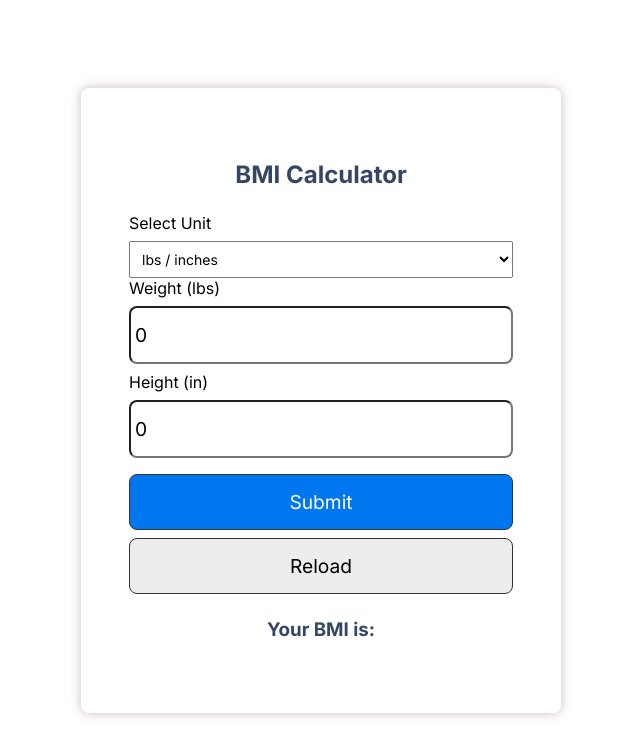
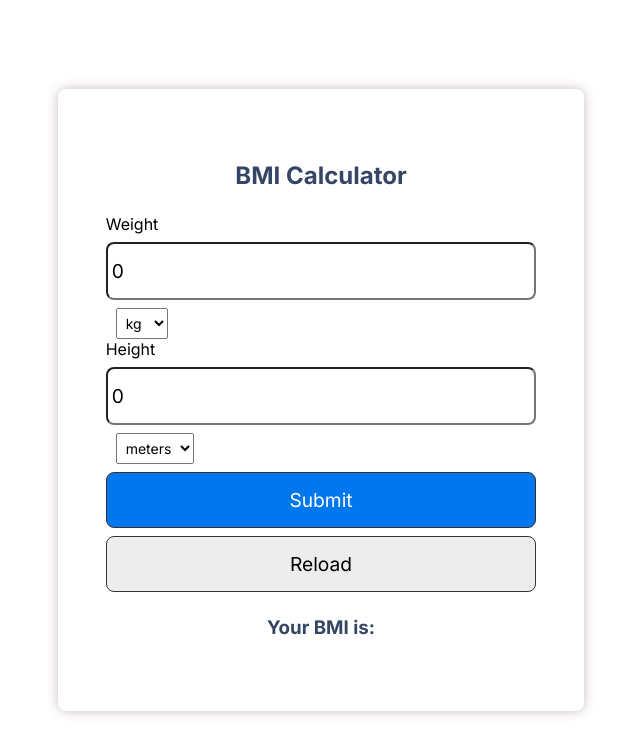
Before and after one commit to iiitl/bmi_calculator, a React (Create React App) app: page / in a window 1280 px wide. Shown: the top 756 px of the page, without its empty margins (319-959 px from the left). Built offline with nearby package versions, Linux system fonts and the light colour scheme.

Commit message:
Now this can take input in any unit

```diff
--- a/src/App.css
+++ b/src/App.css
@@ -36,9 +36,9 @@
     transform: rotate(360deg);
   }
 }
+
 .unit-select {
-  width: 100%;
-  padding: 8px;
-  margin-top: 8px;
+  margin-left: 10px;
+  padding: 5px;
   font-size: 14px;
 }
--- a/src/App.js
+++ b/src/App.js
@@ -3,30 +3,38 @@ import './index.css';
 import React, { useState } from 'react';
 
 function App() {
-  // state
+
   const [weight, setWeight] = useState(0);
   const [height, setHeight] = useState(0);
   const [bmi, setBmi] = useState('');
   const [message, setMessage] = useState('');
-  const [unit, setUnit] = useState('lbs/in'); // Default unit
+  const [weightUnit, setWeightUnit] = useState('kg');
+  const [heightUnit, setHeightUnit] = useState('m');
 
-  // BMI calculation
+
+  const convertToKg = (weight, unit) => {
+    return unit === 'lbs' ? weight * 0.453592 : parseFloat(weight);
+  };
+
+  const convertToMeters = (height, unit) => {
+    return unit === 'in' ? height * 0.0254 : parseFloat(height);
+  };
+
+
   let calcBmi = (event) => {
     event.preventDefault();
 
     if (weight === 0 || height === 0) {
       alert('Please enter a valid weight and height');
     } else {
-      let bmi;
-      if (unit === 'lbs/in') {
-        bmi = (weight / (height * height)) * 703; // BMI in lbs/in
-      } else {
-        bmi = weight / (height * height); // BMI in kg/m
-      }
 
+      let heightInMeters = convertToMeters(height, heightUnit);
+
+
+      let bmi = weightInKg / (heightInMeters * heightInMeters);
       setBmi(bmi.toFixed(1));
 
-      // BMI message
+
       if (bmi < 18.5) {
         setMessage('You are underweight');
       } else if (bmi >= 18.5 && bmi < 25) {
@@ -39,7 +47,7 @@ function App() {
     }
   };
 
-  // Reset button
+
   let reload = () => {
     window.location.reload();
   };
@@ -49,46 +57,45 @@ function App() {
       <div className="container">
         <h2 className="center">BMI Calculator</h2>
         <form onSubmit={calcBmi}>
-          {/* Unit Selection */}
+
           <div>
-            <label>Select Unit</label>
+            <label>Weight</label>
+            <input
+              type="text"
+              placeholder={`Enter weight in ${weightUnit}`}
+              value={weight}
+              onChange={(e) => setWeight(e.target.value)}
+            />
             <select
-              value={unit}
-              onChange={(e) => setUnit(e.target.value)}
+              value={weightUnit}
+              onChange={(e) => setWeightUnit(e.target.value)}
               className="unit-select"
             >
-              <option value="lbs/in">lbs / inches</option>
-              <option value="kg/m">kg / meters</option>
+              <option value="kg">kg</option>
+              <option value="lbs">lbs</option>
             </select>
           </div>
 
-          {/* Weight Input */}
+
           <div>
-            <label>
-              Weight ({unit === 'lbs/in' ? 'lbs' : 'kg'})
-            </label>
+            <label>Height</label>
             <input
               type="text"
-              placeholder={`Enter weight in ${unit === 'lbs/in' ? 'lbs' : 'kg'}`}
-              value={weight}
-              onChange={(e) => setWeight(e.target.value)}
-            />
-          </div>
-
-          {/* Height Input */}
-          <div>
-            <label>
-              Height ({unit === 'lbs/in' ? 'in' : 'm'})
-            </label>
-            <input
-              type="text"
-              placeholder={`Enter height in ${unit === 'lbs/in' ? 'inches' : 'meters'}`}
+              placeholder={`Enter height in ${heightUnit}`}
               value={height}
               onChange={(event) => setHeight(event.target.value)}
             />
+            <select
+              value={heightUnit}
+              onChange={(e) => setHeightUnit(e.target.value)}
+              className="unit-select"
+            >
+              <option value="m">meters</option>
+              <option value="in">inches</option>
+            </select>
           </div>
 
-          {/* Buttons */}
+
           <div>
             <button className="btn" type="submit">
               Submit
@@ -99,7 +106,7 @@ function App() {
           </div>
         </form>
 
-        {/* BMI Result */}
+
         <div className="center">
           <h3>Your BMI is: {bmi}</h3>
           <p>{message}</p>
```
